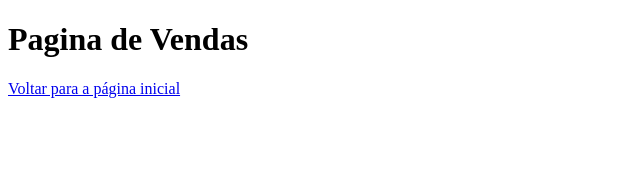
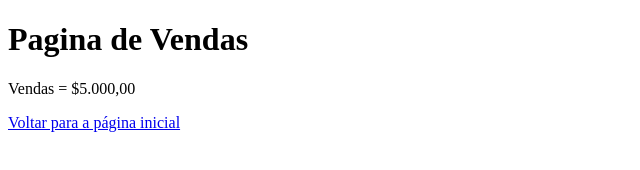
Before and after one commit to erique-miranda/aulagithub, a plain HTML site: page vendas.html in a window 1280 px wide. Shown: the whole page, without its empty margins (0-640 px from the left). Drawn offline with Linux system fonts and the light colour scheme.

Commit message:
Acrescentado o valor das vendas

```diff
--- a/vendas.html
+++ b/vendas.html
@@ -9,6 +9,7 @@
 
 <body>
     <h1>Pagina de Vendas</h1>
+    <p>Vendas = $5.000,00</p>
     <a href="index.html">Voltar para a página inicial</a>
 </body>
 
```
